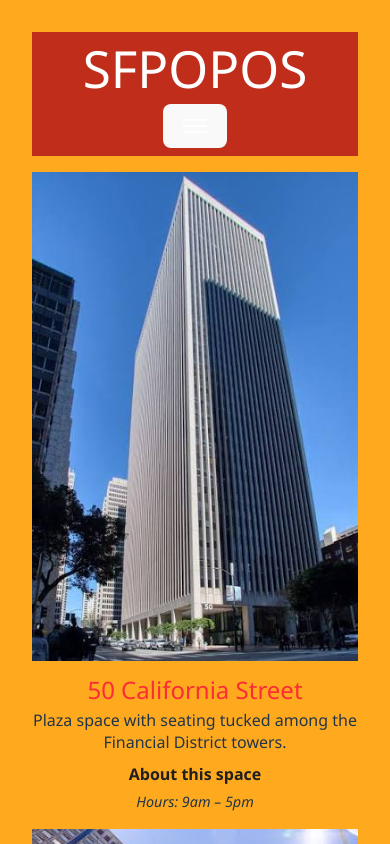
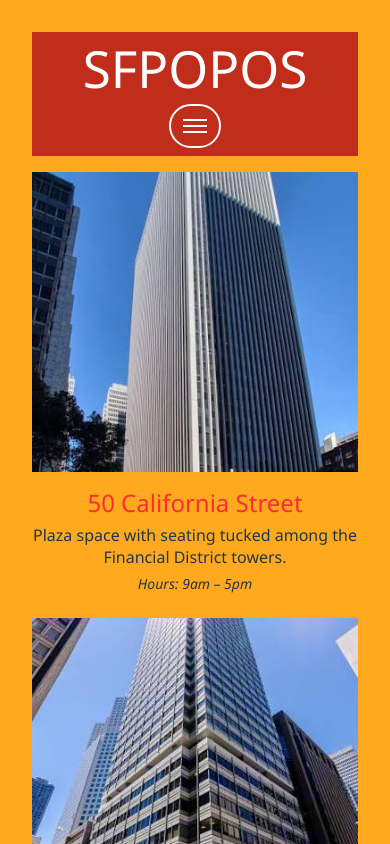
Before and after one commit to ChrisAlves210/react-project, a React (Vite) app: page / in a window 390 px wide. Shown: the top 844 px of the page. Built offline with nearby package versions, Linux system fonts and the light colour scheme.

Commit message:
Apply Tailwind responsive layout

```diff
--- a/src/App.jsx
+++ b/src/App.jsx
@@ -56,7 +56,7 @@ function SpacePage() {
       />
       <div className="SpacePage-content">
         <h1 id="space-title">{space.title}</h1>
-        <p className="POPOSAddress">{space.address}</p>
+        <p>{space.address}</p>
         <p>{space.desc}</p>
         <p><strong>Hours:</strong> {space.hours}</p>
         <p><strong>Features:</strong> {space.features.join(', ')}</p>
--- a/src/POPOSList.jsx
+++ b/src/POPOSList.jsx
@@ -18,7 +18,7 @@ function POPOSList() {
 
   return (
     <section aria-label="San Francisco POPOS list">
-      <ul className="grid list-none grid-cols-1 gap-4 p-0 lg:grid-cols-3 lg:gap-6">{spaces}</ul>
+      <ul className="grid list-none grid-cols-[repeat(auto-fill,minmax(16rem,1fr))] gap-6 p-0">{spaces}</ul>
     </section>
   )
 }
--- a/src/POPOSSpace.css
+++ /dev/null
@@ -1,29 +0,0 @@
-.POPOSInfo h2 {
-  font-size: 1.5rem;
-  line-height: 1.1;
-  margin: 0;
-}
-
-.POPOSDescription,
-.POPOSSpace-hours {
-  margin: 0.35rem 0 0;
-}
-
-.POPOSAddress {
-  display: none;
-}
-
-.POPOSDescription {
-  line-height: 1.4;
-}
-
-.POPOSAboutLink {
-  display: inline-block;
-  margin-top: 0.5rem;
-  font-weight: 700;
-}
-
-.POPOSSpace-hours {
-  font-style: italic;
-  font-size: 0.9rem;
-}
--- a/src/POPOSSpace.jsx
+++ b/src/POPOSSpace.jsx
@@ -1,4 +1,3 @@
-import './POPOSSpace.css'
 import { Link } from 'react-router-dom'
 
 function POPOSSpace(props) {
@@ -11,8 +10,13 @@ function POPOSSpace(props) {
   return (
     <article className="w-full text-center">
       <figure className="m-0 flex flex-col items-center justify-center gap-4">
+        <Link
+          className="order-1 block w-full rounded focus-visible:outline focus-visible:outline-3 focus-visible:outline-[#7f1d1d] focus-visible:outline-offset-2"
+          to={`/spaces/${encodeURIComponent(name)}`}
+          aria-label={`View details for ${name}`}
+        >
           <img
-          className="order-1 w-full md:h-[300px] md:object-cover"
+            className="h-[300px] w-full object-cover"
             src={imageSource}
             width="300"
             height="300"
@@ -22,14 +26,12 @@ function POPOSSpace(props) {
               event.currentTarget.src = '/images/placeholder.svg'
             }}
           />
+        </Link>
         <figcaption className="POPOSInfo order-2 flex flex-col items-center text-center md:w-full md:justify-center">
-          <h2 className="text-red-500">{name}</h2>
-          <p className="POPOSAddress">{address}</p>
-          {description && <p className="POPOSDescription">{description}</p>}
-          <Link className="POPOSAboutLink" to={`/spaces/${encodeURIComponent(name)}`}>
-            About this space
-          </Link>
-          {hours && <p className="POPOSSpace-hours">Hours: {hours}</p>}
+          <h2 className="m-0 text-2xl leading-tight text-red-500">{name}</h2>
+          <p className="hidden">{address}</p>
+          {description && <p className="mt-[0.35rem] leading-[1.4]">{description}</p>}
+          {hours && <p className="mt-[0.35rem] text-sm italic">Hours: {hours}</p>}
         </figcaption>
       </figure>
     </article>
--- a/src/Title.jsx
+++ b/src/Title.jsx
@@ -3,6 +3,9 @@ import { NavLink } from 'react-router-dom'
 
 function Title() {
   const [isNavOpen, setIsNavOpen] = useState(false)
+  const [isDesktop, setIsDesktop] = useState(() =>
+    window.matchMedia('(min-width: 768px)').matches,
+  )
   const wasNavOpen = useRef(isNavOpen)
   const toggleButtonRef = useRef(null)
   const firstNavLinkRef = useRef(null)
@@ -32,11 +35,20 @@ function Title() {
     return () => document.removeEventListener('mousedown', handleOutsideClick)
   }, [isNavOpen])
 
+  useEffect(() => {
+    const mediaQuery = window.matchMedia('(min-width: 768px)')
+    const handleViewportChange = (event) => setIsDesktop(event.matches)
+
+    mediaQuery.addEventListener('change', handleViewportChange)
+    return () => mediaQuery.removeEventListener('change', handleViewportChange)
+  }, [])
+
   const closeNav = () => setIsNavOpen(false)
   const navLinkClassName = ({ isActive }) =>
-    `rounded-full px-4 py-2 font-bold no-underline ${
-      isActive ? 'bg-white text-[rgb(192,45,26)]' : 'text-white/85'
-    } focus-visible:outline focus-visible:outline-3 focus-visible:outline-white focus-visible:outline-offset-3`
+    'rounded-full px-4 py-2 no-underline focus-visible:outline focus-visible:outline-3 focus-visible:outline-white focus-visible:outline-offset-3' +
+    (isActive
+      ? ' font-bold bg-white text-[rgb(192,45,26)]'
+      : ' font-normal text-white/85')
 
   return (
     <header
@@ -51,7 +63,7 @@ function Title() {
       </div>
       <button
         ref={toggleButtonRef}
-        className="flex min-h-11 min-w-11 flex-col items-center justify-center gap-1 rounded-full border-2 border-white bg-transparent px-3 py-2 text-white md:hidden"
+        className="flex min-h-11 min-w-11 flex-col items-center justify-center gap-1 rounded-full border-2 border-white bg-transparent px-3 py-2 text-white focus-visible:outline focus-visible:outline-3 focus-visible:outline-white focus-visible:outline-offset-2 md:hidden"
         type="button"
         aria-label={isNavOpen ? 'Close navigation menu' : 'Open navigation menu'}
         aria-expanded={isNavOpen}
@@ -68,12 +80,10 @@ function Title() {
         <span className="block h-0.5 w-6 bg-white" />
         <span className="block h-0.5 w-6 bg-white" />
       </button>
-      {/* On mobile the closed menu is display:none, which already removes it
-          from the tab order and the accessibility tree, so no aria-hidden
-          or tabIndex management is needed here. On desktop it's always shown. */}
       <nav
         id="main-navigation"
         className={`${isNavOpen ? 'flex' : 'hidden'} flex-col items-center gap-2 md:flex md:flex-row md:gap-4`}
+        aria-hidden={!isDesktop && !isNavOpen}
         onKeyDown={(event) => {
           if (event.key === 'Escape' && isNavOpen) {
             closeNav()
--- a/src/index.css
+++ b/src/index.css
@@ -34,33 +34,16 @@ body {
   min-height: 100vh;
 }
 
-img {
-  width: 100%;
-  height: auto;
+@layer base {
+  img {
+    width: 100%;
+    height: auto;
+  }
 }
 
 h1 {
   font-size: 3.2em;
   line-height: 1.1;
-}
-
-button {
-  border-radius: 8px;
-  border: 1px solid transparent;
-  padding: 0.6em 1.2em;
-  font-size: 1em;
-  font-weight: 500;
-  font-family: inherit;
-  background-color: #1a1a1a;
-  cursor: pointer;
-  transition: border-color 0.25s;
-}
-button:hover {
-  border-color: #646cff;
-}
-button:focus,
-button:focus-visible {
-  outline: 4px auto -webkit-focus-ring-color;
 }
 
 @media (prefers-color-scheme: light) {
@@ -70,9 +53,6 @@ button:focus-visible {
   }
   a:hover {
     color: #1F1F1F;
-  }
-  button {
-    background-color: #f9f9f9;
   }
 }
 
```
Lines whose indentation alone changed are shown as unchanged.
